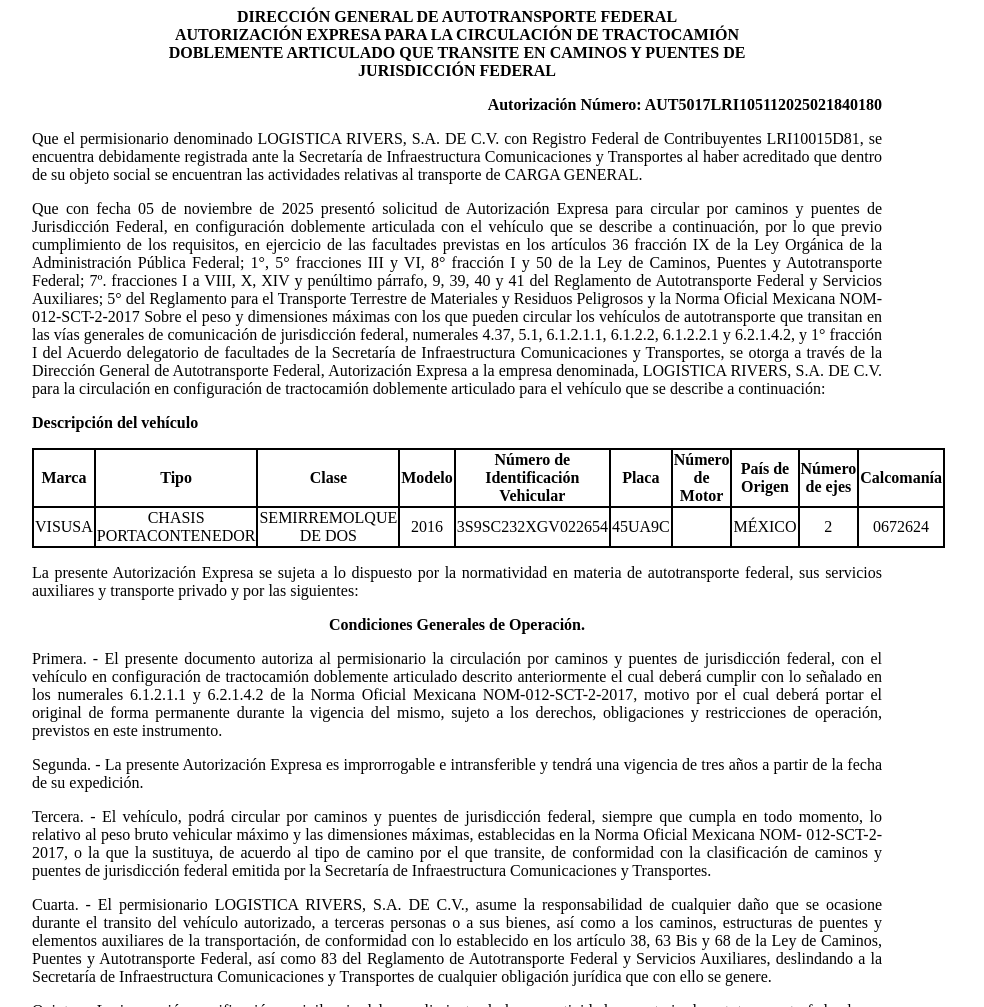
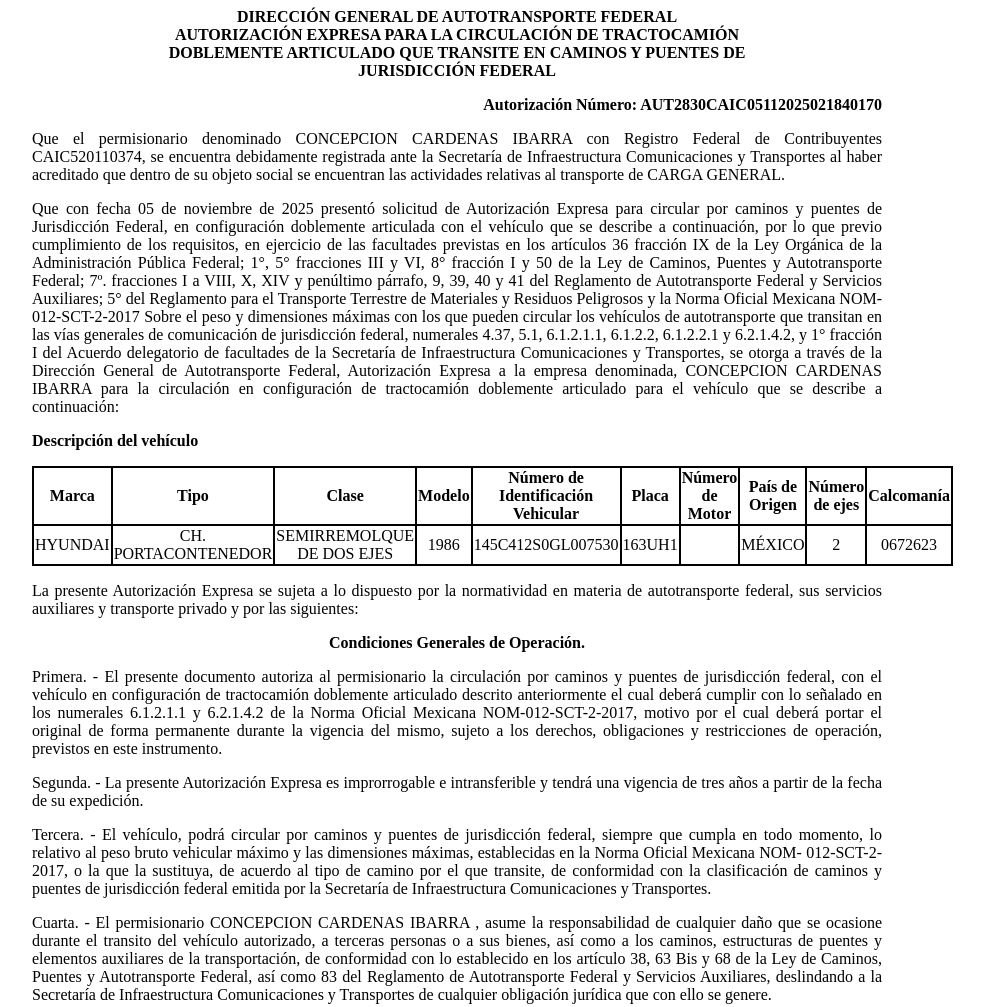
Before and after one commit to app-sct1/ConsultaAutDobleRemolque-folio-0201350, a plain HTML site: page index.html in a window 1280 px wide. Shown: the top 1007 px of the page, without its empty margins (183-1167 px from the left). Drawn offline with Linux system fonts and the light colour scheme.

Commit message:
index.html

```diff
--- a/index.html
+++ b/index.html
@@ -75,11 +75,11 @@
 						<p class="sinMargen">DOBLEMENTE ARTICULADO QUE TRANSITE EN CAMINOS Y PUENTES DE</p>
 						<p class="sinMargen">JURISDICCIÓN FEDERAL</p>
 					</div>
-<p class="derechaNegro">Autorización Número: AUT5017LRI105112025021840180</p>
+<p class="derechaNegro">Autorización Número: AUT2830CAIC05112025021840170</p>
 
 					<p class="justificado">Que el permisionario denominado
-						LOGISTICA RIVERS, S.A. DE C.V. con Registro Federal de
-						Contribuyentes LRI10015D81, se encuentra
+						CONCEPCION CARDENAS IBARRA con Registro Federal de
+						Contribuyentes CAIC520110374, se encuentra
 						debidamente registrada ante la Secretaría de Infraestructura
 						Comunicaciones y Transportes al haber acreditado que dentro de su
 						objeto social se encuentran las actividades relativas al
@@ -107,7 +107,7 @@
 						facultades de la Secretaría de Infraestructura Comunicaciones y
 						Transportes, se otorga a través de la
 						Dirección General de Autotransporte Federal, Autorización Expresa a la
-						empresa denominada, LOGISTICA RIVERS, S.A. DE C.V. para la
+						empresa denominada, CONCEPCION CARDENAS IBARRA para la
 						circulación en configuración de tractocamión doblemente articulado
 						para el vehículo que se describe a continuación:</p>
 
@@ -128,16 +128,16 @@
 							<th class="borde">Calcomanía</th>
 						</tr>
 						<tr class="borde">
-							<td class="borde">VISUSA</td>
-							<td class="borde">CHASIS PORTACONTENEDOR</td>
-							<td class="borde">SEMIRREMOLQUE DE DOS</td>
-							<td class="borde">2016</td>
-							<td class="borde">3S9SC232XGV022654</td>
-							<td class="borde">45UA9C</td>
+							<td class="borde">HYUNDAI</td>
+							<td class="borde">CH. PORTACONTENEDOR</td>
+							<td class="borde">SEMIRREMOLQUE DE DOS EJES</td>
+							<td class="borde">1986</td>
+							<td class="borde">145C412S0GL007530</td>
+							<td class="borde">163UH1</td>
 							<td class="borde"></td>
 							<td class="borde">MÉXICO</td>
 							<td class="borde">2</td>
-							<td class="borde">0672624</td>
+							<td class="borde">0672623</td>
 						</tr>
 
 					</tbody></table>
@@ -175,7 +175,7 @@
 						Secretaría de Infraestructura Comunicaciones y Transportes.</p>
 
 					<p class="justificado">Cuarta. - El permisionario
-						LOGISTICA RIVERS, S.A. DE C.V., asume la responsabilidad de
+						CONCEPCION CARDENAS IBARRA , asume la responsabilidad de
 						cualquier daño que se ocasione durante el transito del vehículo
 						autorizado, a terceras personas o a sus bienes, así como a los
 						caminos, estructuras de puentes y elementos auxiliares de la
```
